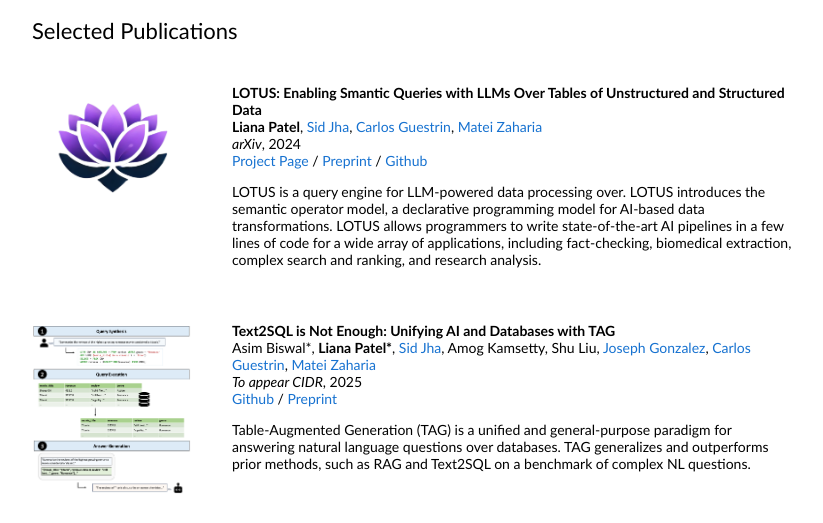
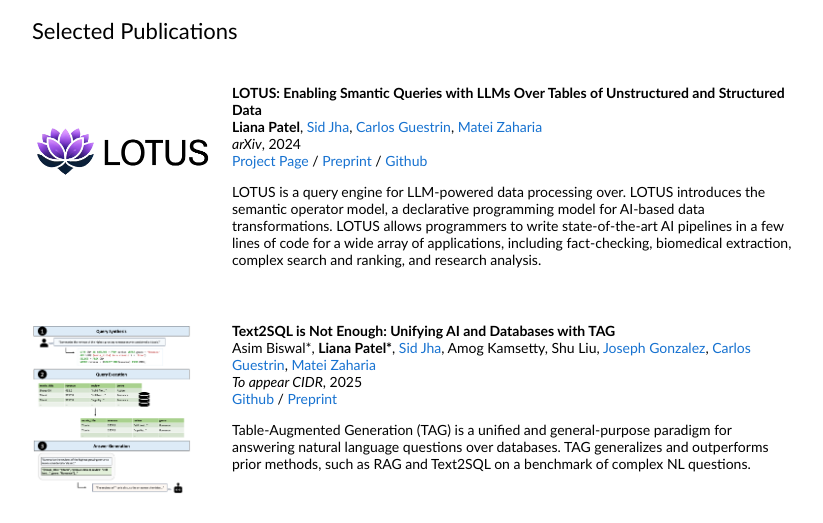
Before and after one commit to liana313/liana313.github.io, a plain HTML site: page index.html in a window 1280 px wide. Shown: the part 268-791 px from the top of the page, without its empty margins (228-1051 px from the left). Drawn offline with Linux system fonts and the light colour scheme.

Commit message:
update logo

```diff
--- a/index.html
+++ b/index.html
@@ -56,7 +56,7 @@
     <tr>
       <td style="padding:20px;width:25%;vertical-align:middle">
         <div class="one">
-          <img src='images/lotus-logo.png' width=100%>
+          <img src='images/lotus-logo2.png' width=115%>
         </div>
       </td>
       <td style="padding:20px;width:75%;vertical-align:middle">
```
